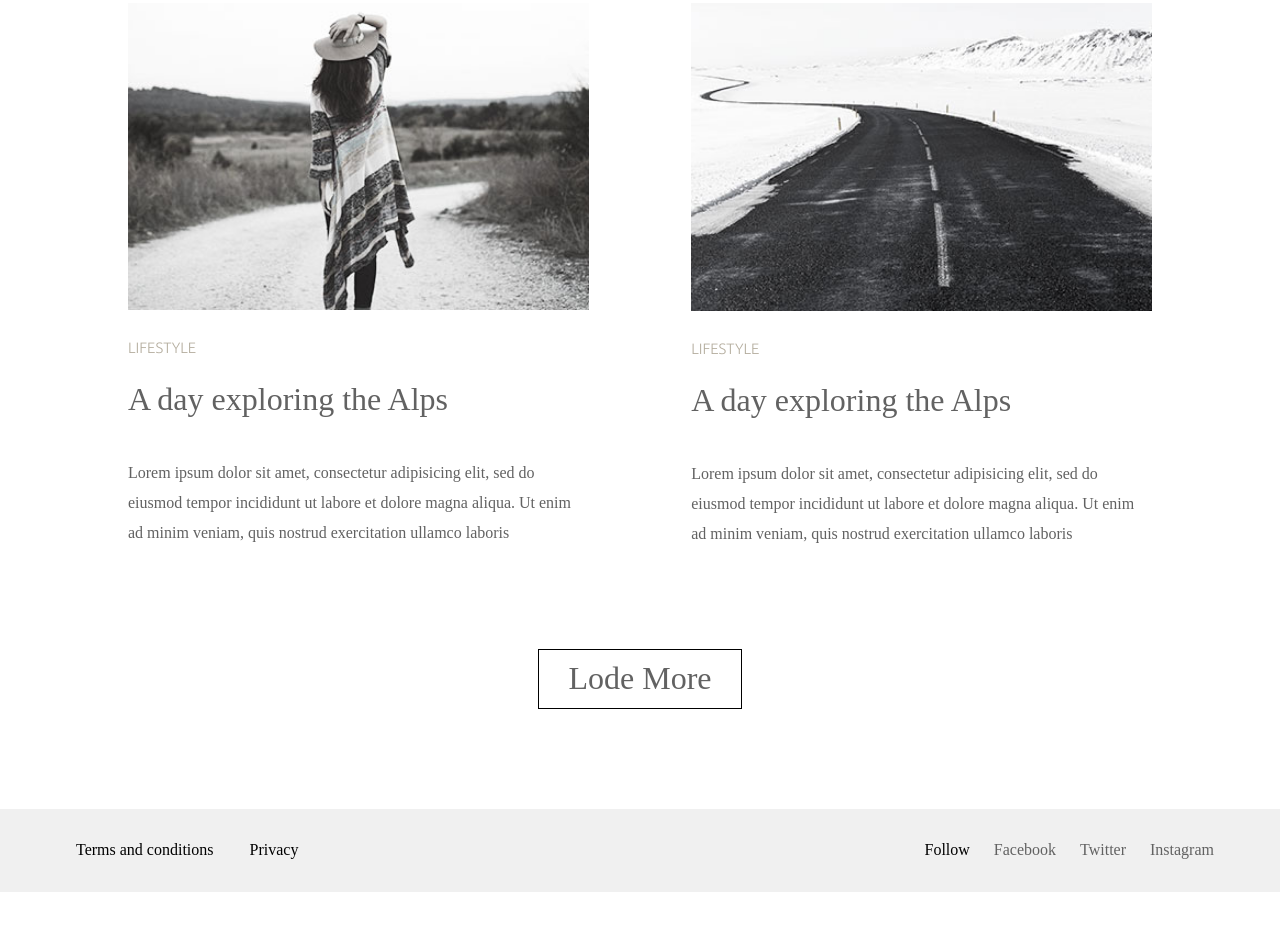
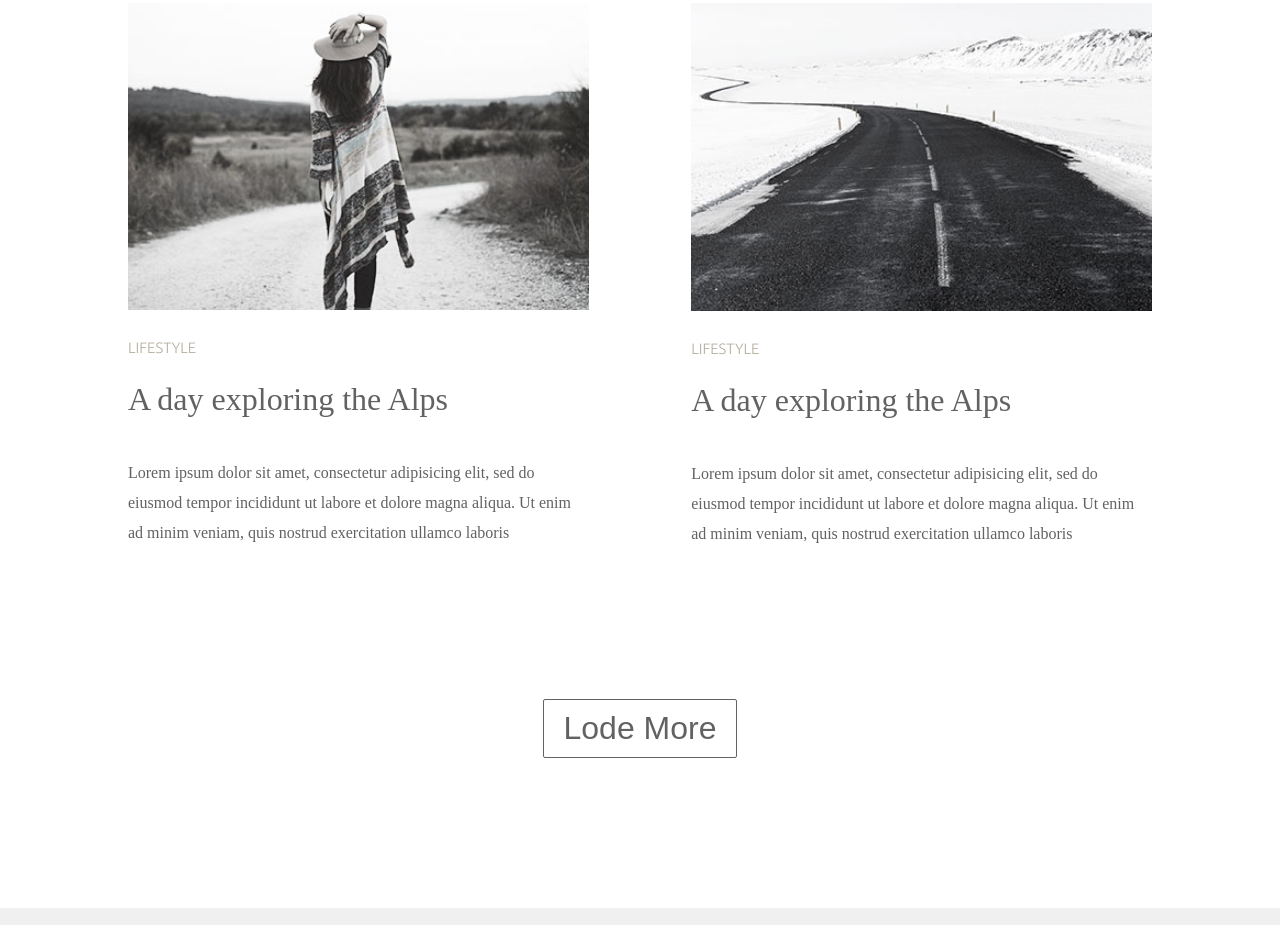
Before and after one commit to shamsuttabriz/minimo-projects, a plain HTML site: page index.html in a window 1280 px wide. Shown: the part 3137-4062 px from the top of the page. Before the commit the page ends 4029 px from the top, so only its background shows below. Drawn offline with Linux system fonts and the light colour scheme.

Commit message:
Minimo website full complete

```diff
--- a/css/style.css
+++ b/css/style.css
@@ -204,23 +204,23 @@ header {
     padding-bottom: 100px;
 }
 .loadmore_wrapper {
+    margin: 50px 0;
+    text-align: center;
+}
+.load_btn {
     padding: 10px 20px;
-    width: 14%;
-    margin: 0 auto;
-    text-align: center;
-    border: 1px solid #000;
-
-}
-.loadmore_wrapper a{
-    display: inline-block;
     font-size: 32px;
     text-decoration: none;
     color: #626262;
-    border-bottom: 1px solid transparent;
-    transition: 0.4s;
+    border: 1px solid #626262;
+    border-radius: 2px;
+    background-color: #fff;
+    transition: 0.3s;
+    cursor: pointer;
 }
-.loadmore_wrapper:hover a {
-    border-bottom: 1px solid #626262;
+.load_btn:hover {
+    color: #fff;
+    background-color: #626262;
 }
 /* Load More Section End */
 /* Footer Section start */
--- a/index.html
+++ b/index.html
@@ -100,7 +100,7 @@
         <div class="extra_wrapper">
             <div class="news_wrapper">
                 <h1 class="title">Sign up for our newsletter!</h1>
-                <form action="" method="" class="news_form">
+                <form action="user.php" method="POST" class="news_form">
                     <input type="email" placeholder="Enter a valid email address">
                     <button type="submit">
                         <img src="img/sign-up-img.png" alt="SIGNUP">
@@ -141,7 +141,7 @@
     <section class="loadmore">
         <div class="wrapper">
             <div class="loadmore_wrapper">
-                <a href="#">Lode More</a>
+                <button type="button" class="load_btn">Lode More</button>
             </div>
         </div>
     </section>
```
